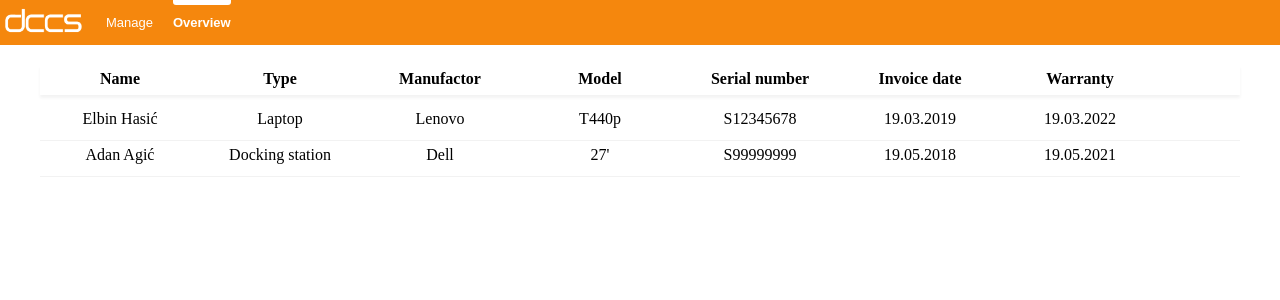
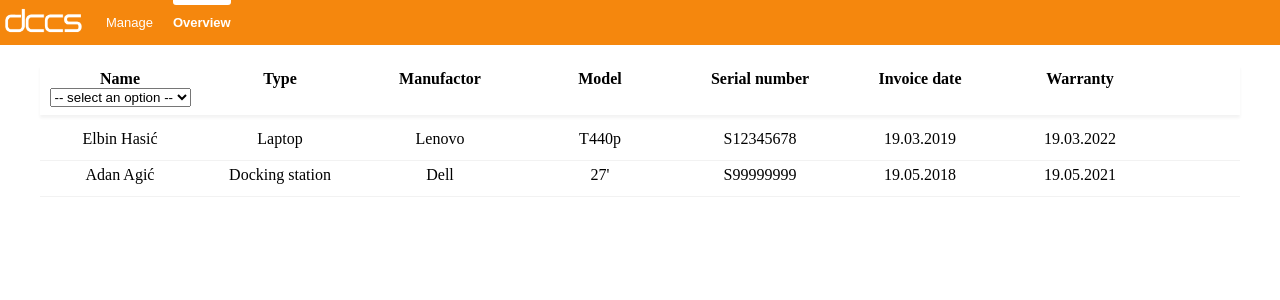
Before and after one commit to adnanalicic/react-dccs-starter-kit, a React (Create React App) app: page /overview in a window 1280 px wide. Shown: the top 300 px of the page. Built offline with nearby package versions, Linux system fonts and the light colour scheme; data requests are answered from the project's data file.

Commit message:
table filters

```diff
--- /dev/null
+++ b/src/components/DynamicSelect.js
@@ -0,0 +1,44 @@
+import React from "react";
+import masterDataService from "../service/MasterDataService";
+
+export default class DynamicSelect extends React.Component {
+  state = { items: [], selectedItem: null };
+
+  constructor(params) {
+    super(params);
+    this.updateStateAction = this.updateStateAction.bind(this);
+  }
+
+  componentDidMount() {
+    masterDataService.fetchData(this.props.name, this.updateStateAction);
+  }
+
+  updateStateAction(data) {
+    this.setState({ items: data });
+  }
+
+  render() {
+    let options = this.state.items.map(data => (
+      <option value={data.id} key={data.id}>
+        {data.value}
+      </option>
+    ));
+
+    return (
+      <div>
+        <select
+          className="dynamic-select"
+          onChange={this.props.onChange}
+          value={this.props.value}
+          name={this.props.name}
+        >
+          <option selected value>
+            {" "}
+            -- select an option --{" "}
+          </option>
+          {options}
+        </select>
+      </div>
+    );
+  }
+}
--- a/src/service/EquipmentService.js
+++ b/src/service/EquipmentService.js
@@ -4,7 +4,7 @@ class EquipmentService {
   EMPLOYEES_SERVICE = "http://localhost:3001/employees";
   EQUIPMENTTYPE_SERVICE = "http://localhost:3001/equipmentType";
 
-  fetchEquipment(callback) {
+  fetchEquipment(callback, filter) {
     return Promise.all([
       fetch(this.EQUIPMENT_SERVICE).then(data => data.json()),
       fetch(this.MANUFACTORS_SERVICE).then(data => data.json()),
@@ -12,8 +12,14 @@ class EquipmentService {
       fetch(this.EQUIPMENTTYPE_SERVICE).then(data => data.json())
     ]).then(result => {
       let equipment = result[0];
+      if (filter && filter.employee) {
+        equipment = equipment.filter(el => {
+          return el.employee === filter.employee;
+        });
+      }
+
       let manufactors = new Map(result[1].map(i => [i.id.toString(), i.value]));
-      let employees = new Map(result[2].map(i => [i.id.toString(), i.name]));
+      let employees = new Map(result[2].map(i => [i.id.toString(), i.value]));
       let equipmentType = new Map(
         result[3].map(i => [i.id.toString(), i.value])
       );
--- /dev/null
+++ b/src/service/MasterDataService.js
@@ -0,0 +1,15 @@
+class MasterDataService {
+  SERVICE_BASE = "http://localhost:3001/";
+  EQUIPMENT_SERVICE = "http://localhost:3001/equipment";
+  MANUFACTORS_SERVICE = "http://localhost:3001/manufactors";
+  EMPLOYEES_SERVICE = "http://localhost:3001/employees";
+  EQUIPMENTTYPE_SERVICE = "http://localhost:3001/equipmentType";
+
+  fetchData(dataType, callback) {
+    fetch(this.SERVICE_BASE + dataType, callback)
+      .then(data => data.json())
+      .then(data => callback(data));
+  }
+}
+
+export default new MasterDataService();
--- a/src/views/overview/OverviewPage.js
+++ b/src/views/overview/OverviewPage.js
@@ -2,6 +2,7 @@ import React from "react";
 import EquipmentService from "../../service/EquipmentService";
 import EquipmentContainer from "./EquipmentContainer";
 import "./overviewpage.css";
+import DynamicSelect from "../../components/DynamicSelect";
 export default class OverviewPage extends React.Component {
   constructor(params) {
     super(params);
@@ -10,6 +11,7 @@ export default class OverviewPage extends React.Component {
     };
     this.equipmentService = new EquipmentService();
     this.updateStoreAction = this.updateStoreAction.bind(this);
+    this.filterEmployees = this.filterEmployees.bind(this);
   }
 
   componentDidMount() {
@@ -20,13 +22,27 @@ export default class OverviewPage extends React.Component {
     this.setState({ equipment: data });
   }
 
+  filterEmployees(event) {
+    let selectedEmployee = event.target.value;
+    let filter = {
+      employee: selectedEmployee
+    };
+    this.equipmentService.fetchEquipment(this.updateStoreAction, filter);
+  }
+
   render() {
     return (
       <div>
         <div className="page-container">
           <div>
             <div className="overview-table-header">
-              <div className="overview-table-cell">Name</div>
+              <div className="overview-table-cell">
+                Name
+                <DynamicSelect
+                  name="employees"
+                  onChange={this.filterEmployees}
+                />
+              </div>
               <div className="overview-table-cell">Type</div>
               <div className="overview-table-cell">Manufactor</div>
               <div className="overview-table-cell">Model</div>
--- a/src/views/overview/overviewpage.css
+++ b/src/views/overview/overviewpage.css
@@ -5,7 +5,7 @@
 }
 
 .overview-table-header {
-  height: 30px;
+  height: 50px;
   margin-bottom: 10px;
   font-weight: 600;
   box-shadow: 0 3px 3px 0px rgba(0, 0, 0, 0.05);
--- a/tools/db.json
+++ b/tools/db.json
@@ -22,9 +22,9 @@
     }
   ],
   "employees": [
-    { "id": 1, "name": "Adan Agić" },
-    { "id": 2, "name": "Elbin Hasić" },
-    { "id": 3, "name": "Mahir Nukić" }
+    { "id": 1, "value": "Adan Agić" },
+    { "id": 2, "value": "Elbin Hasić" },
+    { "id": 3, "value": "Mahir Nukić" }
   ],
   "equipmentType": [
     {
```
